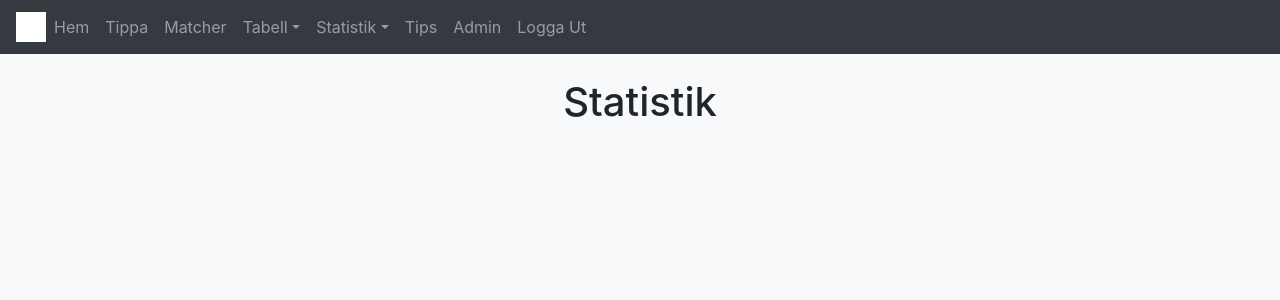
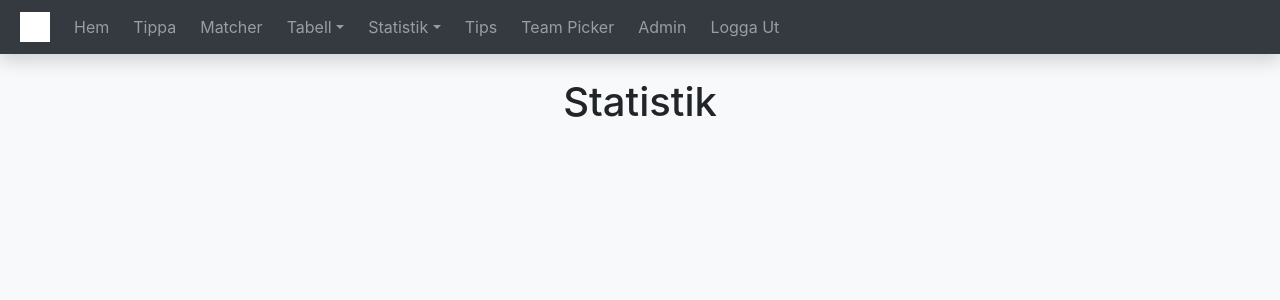
Before and after one commit to PhilipJanson/Premier-League-Tips, a Flask app: page /stats/1 in a window 1280 px wide. Shown: the top 300 px of the page. Run offline with Flask 2, Linux system fonts and the light colour scheme; the visitor is signed in with stand-in values (Sample User, id 1); data comes from the database, SQL or seed files in the repository; data that the repository does not hold is empty; some libraries are stand-ins or nearby versions; grey boxes are pictures that could not be loaded.

Commit message:
Start on teampicker

```diff
--- a/website/templates/base.html
+++ b/website/templates/base.html
@@ -8,32 +8,32 @@
     <link rel="stylesheet" href="https://stackpath.bootstrapcdn.com/bootstrap/4.4.1/css/bootstrap.min.css" integrity="sha384-Vkoo8x4CGsO3+Hhxv8T/Q5PaXtkKtu6ug5TOeNV6gBiFeWPGFN9MuhOf23Q9Ifjh" crossorigin="anonymous"/>
     <link rel="stylesheet" href="https://stackpath.bootstrapcdn.com/font-awesome/4.7.0/css/font-awesome.min.css" crossorigin="anonymous"/>
     <link rel="stylesheet" href="{{ url_for('static',filename='styles/style.css') }}"/>
-    <link rel="icon" type="image/x-icon" href="{{ url_for('static',filename='images/favicon.png') }}"/>
+    <link rel="icon" type="image/x-icon" href="https://media.api-sports.io/football/leagues/39.png"/>
     <title>
       {% block title %}Base{% endblock %}
     </title>
   </head>
 
   <body class="bg-light">
-    <nav class="navbar sticky-top navbar-expand-lg navbar-dark bg-dark">
+    <nav class="navbar shadow sticky-top navbar-expand-lg navbar-dark bg-dark">
       <button class="navbar-toggler" type="button" data-toggle="collapse" data-target="#navbar">
         <span class="navbar-toggler-icon"></span>
       </button>
       {% set season = "2022" %}
       <div class="collapse navbar-collapse pt-1 pb-1" id="navbar">
-        <img src="https://media.api-sports.io/football/leagues/39.png" width="30" height="30" class="d-inline-block align-top" alt="" style="filter: brightness(10000%);">
+        <img src="https://media.api-sports.io/football/leagues/39.png" width="30" height="30" class="d-inline-block align-top mr-3 ml-1" alt="" style="filter: brightness(10000%);">
         <ul class="navbar-nav">
-          <li class="nav-item">
+          <li class="nav-item mr-2">
             <a class="nav-link" id="home" href="/">Hem</a>
           </li>
           {% if user.is_authenticated %}
-            <li class="nav-item">
+            <li class="nav-item mr-2">
               <a class="nav-link" id="tip" href="/tip/default">Tippa</a>
             </li>
-            <li class="nav-item">
+            <li class="nav-item mr-2">
               <a class="nav-link" id="fixtures" href="/fixtures">Matcher</a>
             </li>
-            <li class="nav-item dropdown">
+            <li class="nav-item dropdown mr-2">
               <a class="nav-link" id="standings" href="/standings/{{ season }}" style="padding-right: 0;">Tabell</a>
               <a class="nav-link dropdown-toggle" id="standings-list" href="#" data-toggle="dropdown" aria-haspopup="true" aria-expanded="false" style="padding-left: 0;"></a>
               <div class="dropdown-menu" aria-labelledby="standings-list">
@@ -41,7 +41,7 @@
                 <a class="dropdown-item" href="/standings/2022">2022</a>
               </div>
             </li>
-            <li class="nav-item dropdown">
+            <li class="nav-item dropdown mr-2">
               <a class="nav-link" id="stats" href="/stats/{{ season }}" style="padding-right: 0;">Statistik</a>
               <a class="nav-link dropdown-toggle" id="stats-list" href="#" data-toggle="dropdown" aria-haspopup="true" aria-expanded="false" style="padding-left: 0;"></a>
               <div class="dropdown-menu" aria-labelledby="stats-list">
@@ -49,22 +49,25 @@
                 <a class="dropdown-item" href="/stats/2022">2022</a>
               </div>
             </li>
-            <li class="nav-item">
+            <li class="nav-item mr-2">
               <a class="nav-link" id="tips" href="/tips">Tips</a>
             </li>
+            <li class="nav-item mr-2">
+              <a class="nav-link" id="fixtures" href="/teampicker">Team Picker</a>
+            </li>
             {% if user.is_admin %}
-              <li class="nav-item">
+              <li class="nav-item mr-2">
                 <a class="nav-link" id="logout" href="/admin">Admin</a>
               </li>
             {% endif %}
-            <li class="nav-item">
+            <li class="nav-item mr-2">
               <a class="nav-link" id="admin" href="/logout">Logga Ut</a>
             </li>
           {% else %}
-            <li class="nav-item">
+            <li class="nav-item mr-2">
               <a class="nav-link" id="login" href="/login">Logga In</a>
             </li>
-            <li class="nav-item">
+            <li class="nav-item mr-2">
               <a class="nav-link" id="signup" href="/signup">Skapa Konto</a>
             </li>
           {% endif %}
--- a/website/templates/index.html
+++ b/website/templates/index.html
@@ -11,7 +11,8 @@
     </div>
     <br/>
     <br/>
-    <h3>Matcher denna vecka</h3>
+    {% if fixtures is none %}
+      <h3>Veckans matcher</h3>
       <div class="row">
         {% for fixture in fixtures %}
           <div id="{{ fixture.fixture_id }}" class="col shadow m-2 align-items-center">
@@ -36,5 +37,8 @@
           {% endif %}
         {% endfor %}
       </div>
+    {% else %}
+      <h3>Inga matcher denna vecka</h3>
+    {% endif %}
   </div>
 {% endblock %}
--- a/website/templates/login.html
+++ b/website/templates/login.html
@@ -14,4 +14,4 @@
     <br/>
     <button type="submit" class="btn btn-outline-primary">Logga In</button>
   </form>
-  {%endblock%}
+{% endblock %}
--- a/website/templates/standings.html
+++ b/website/templates/standings.html
@@ -46,7 +46,7 @@
                 <i class="fa fa-times-circle"></i>
               </span>
             {% elif c == "D" %}
-              <span class="text-warning">
+              <span class="text-secondary">
                 <i class="fa fa-minus-circle"></i>
               </span>
             {% endif %}
--- a/website/templates/stats.html
+++ b/website/templates/stats.html
@@ -7,7 +7,7 @@
       {% for result in results %}
         {% if user.id == result.user_id %}
           <h2 class="text-center p-1">{{ user.username.capitalize() }}</h2>
-          <div id="{{ user.id }}-carousel" class="carousel slide bg-white shadow border lazy-load" data-ride="carousel" data-interval="false" data-user-id="{{ user.id }}" data-total="{{ result.total }}">
+          <div id="{{ user.id }}-carousel" class="carousel slide bg-white shadow border" data-ride="carousel" data-interval="false" data-user-id="{{ user.id }}" data-total="{{ result.total }}">
             <div class="carousel-inner">
               <div class="carousel-item active">
                 <h3 class="text-center p-3">Översikt</h3>
--- a/website/views.py
+++ b/website/views.py
@@ -48,6 +48,12 @@ def fixtures():
 @login_required
 def standings(season):
     return render_template("standings.html", user=current_user, teams=Team.query.filter_by(season=season).order_by(Team.rank))
+
+
+@views.route("/teampicker")
+@login_required
+def teampicker():
+    return render_template("teampicker.html", user=current_user, teams=Team.query.filter_by(season=SEASON).order_by(Team.name))
 
 
 @views.route("/tips", methods=["GET", "POST"])
```
Also changed, not shown: website/templates/teampicker.html (added, +37 -0 lines), website/static/js/teampicker.js (added). Lines whose indentation alone changed are shown as unchanged.
